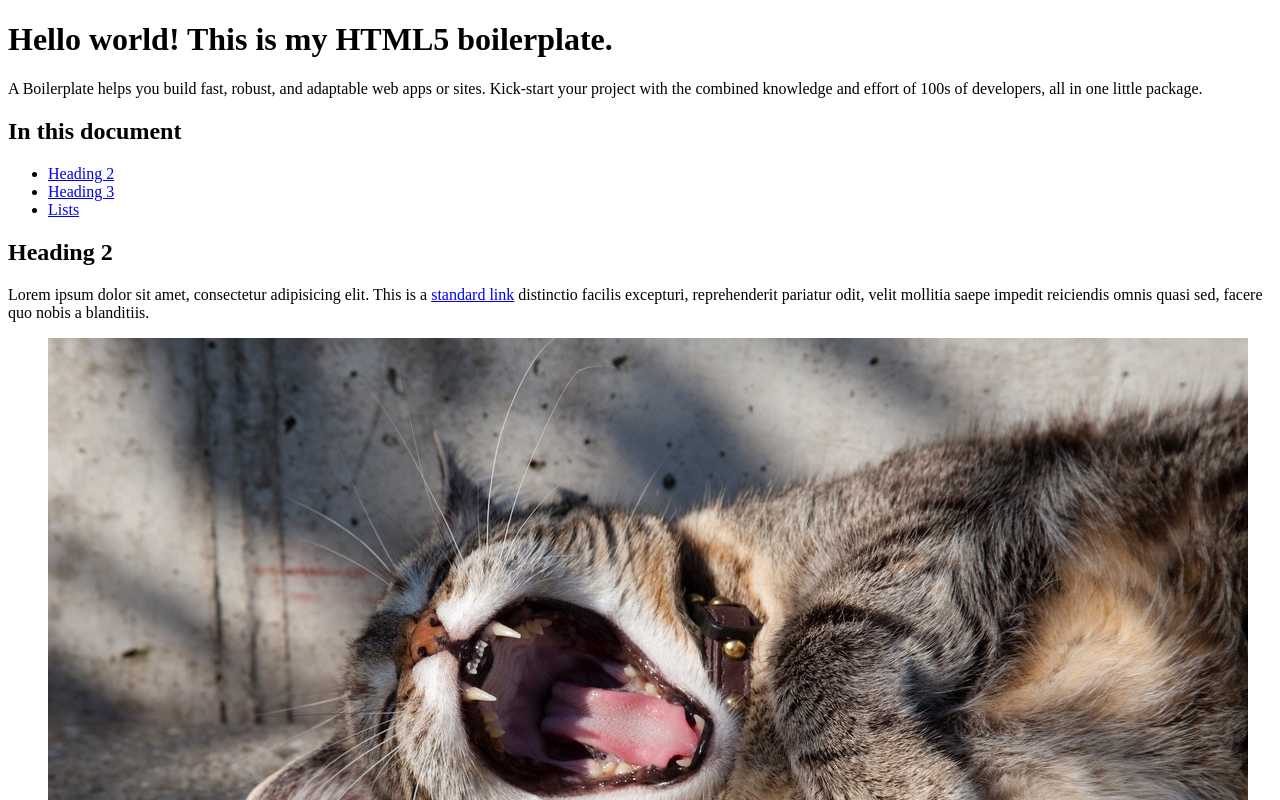
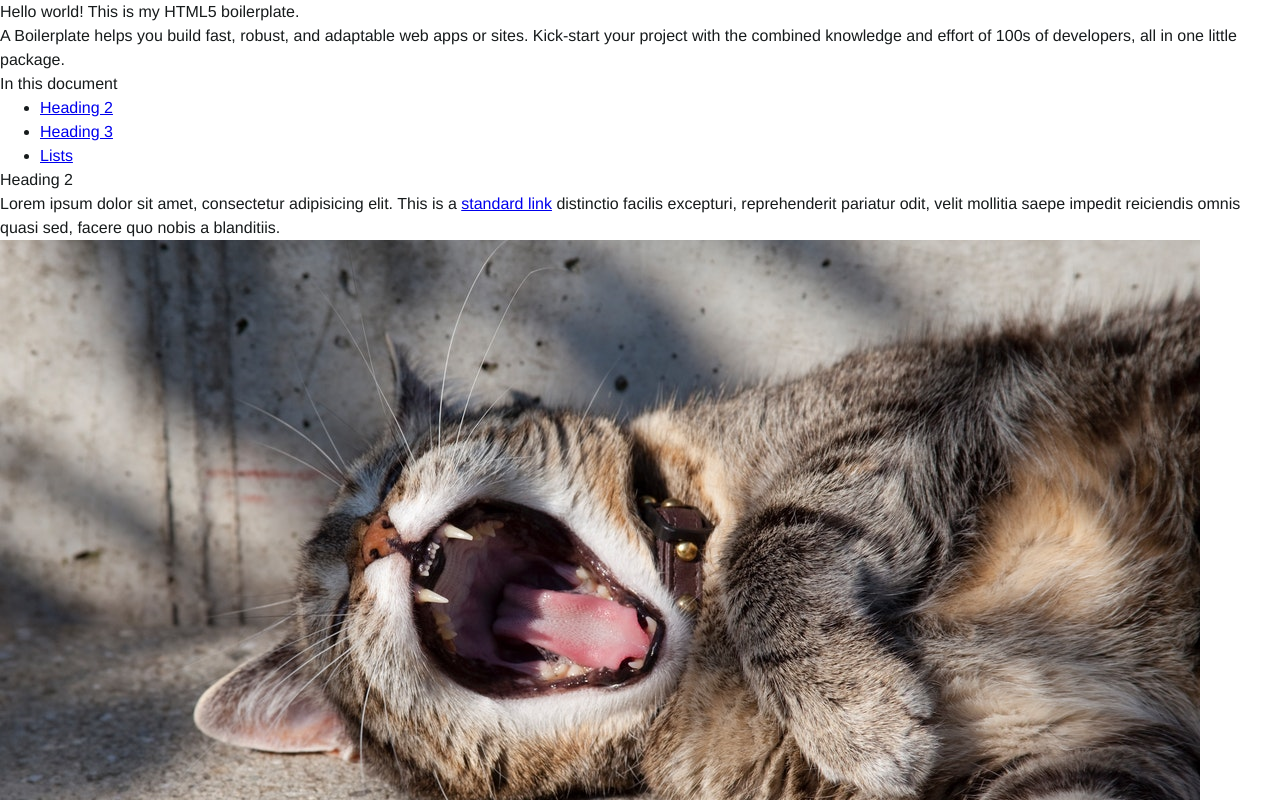
Before and after one commit to mct-ui/html5-boilerplate-CardoenOlivier, a plain HTML site: page index.html in a window 1280 px wide. Shown: the top 800 px of the page. Drawn offline with nearby package versions, Linux system fonts and the light colour scheme; files that its build step writes are made by us from their sources.

Commit message:
edit selection html

```diff
--- a/css/screen.scss
+++ b/css/screen.scss
@@ -115,7 +115,7 @@ $space-xxs: calc($baseline * 0.5); // 4px
 $space-xs: calc($baseline * 1); // 8px
 $space-s: calc($baseline * 2); // 16px
 $space-m: calc($baseline * 3); // 24px
-$space-l: calc($space-m * 2); // 32px
+$space-l: calc($space-s * 2); // 32px
 $space-xl: calc($space-m * 2); // 48px
 $space-xxl: calc($space-l * 2); // 64px
 $space-xxxl: calc($space-xl * 2); // 96px
@@ -128,15 +128,21 @@ $space-xxxl: calc($space-xl * 2); // 96px
 *:before,
 *:after {
   // Reset box-sizing
+  box-sizing: border-box;
 }
 
 * {
   // Reset margin and font-size and font-weight
+  margin: 0;
+  font-size: 100%;
+  font-weight: normal;
 }
 
 img {
   // make images block level elements
   // make images responsive
+  max-width: 100%;
+  display: block;
 }
 
 /*---------------------------------------/*
@@ -150,6 +156,10 @@ img {
 */
 
 html {
+  font-size: calc($root-font-size / 16 * 100%);
+  font-family: $font-family-primary;
+  line-height: 1.5;
+  color: $color-text;
 }
 
 /*
@@ -157,6 +167,8 @@ html {
 */
 
 ::selection {
+  background-color: $color-primary;
+  color: white;
 }
 
 /*
--- a/index.html
+++ b/index.html
@@ -3,7 +3,7 @@
   <head>
     <meta charset="utf-8" />
     <meta http-equiv="x-ua-compatible" content="ie=edge" />
-    <title>Your name here - HTML5 Boilerplate</title>
+    <title>Olivier Cardoen - HTML5 Boilerplate</title>
     <meta name="description" content="This is my HTML5 boilerplate." />
     <meta name="viewport" content="width=device-width, initial-scale=1.0" />
     <link rel="stylesheet" href="css/screen.css" />
```
Also changed, not shown: 1 other file.
